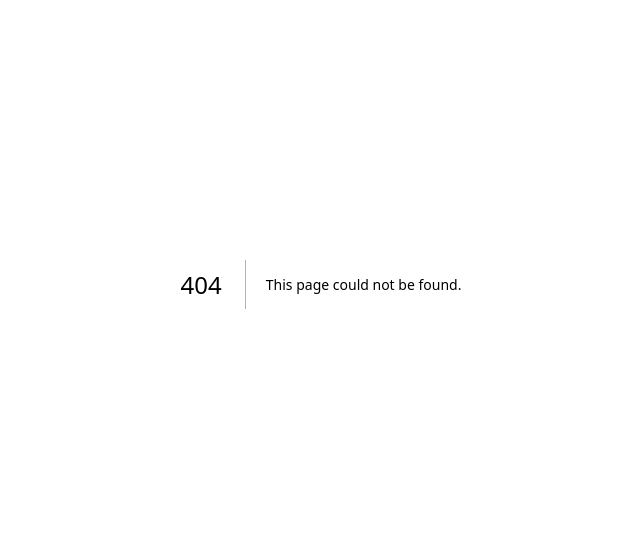
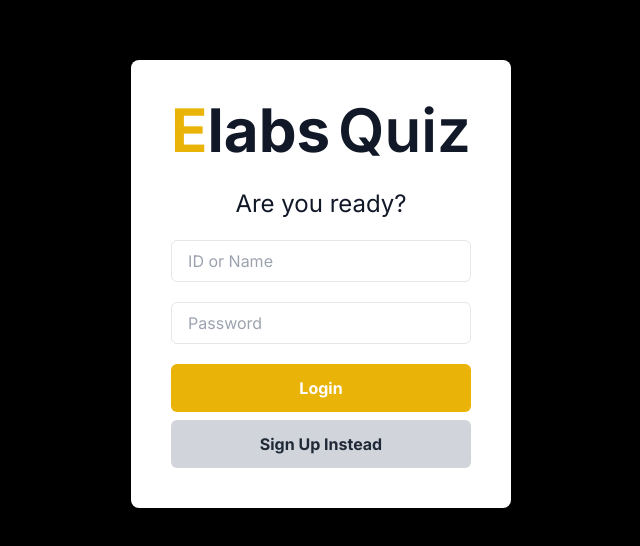
Before and after one commit to AadiXC0DE/Elabs-Quiz, a Next.js app in the folder client/: page /login in a window 1280 px wide. Before the commit this address had no page. Shown: the part 116-662 px from the top of the page, without its empty margins (319-959 px from the left). Built offline with nearby package versions, Linux system fonts and the light colour scheme.

Commit message:
created login page

```diff
--- a/client/src/app/admin/page.jsx
+++ b/client/src/app/admin/page.jsx
@@ -1,5 +1,6 @@
 "use client";
-import { useState } from "react";
+import React, { useState } from "react";
+import axios from "axios";
 import { useRouter } from "next/navigation";
 
 export default function Admin() {
@@ -9,18 +10,19 @@ export default function Admin() {
 
   const handleSubmit = async (event) => {
     event.preventDefault();
-    // Replace the URL with the URL of your Express server
-    const res = await fetch("http://localhost:3000/api/v1/quiz/admin/login", {
-      method: "POST",
-      headers: {
-        "Content-Type": "application/json",
-      },
-      body: JSON.stringify({ id, password }),
-    });
-    if (res.ok) {
-      router.push("/admin/addQuestion");
-    } else {
-      // Handle error
+    try {
+      const res = await axios.post("http://localhost:5000/api/v1/quiz/login", {
+        uid: id,
+        pwd: password,
+      });
+
+      if (res.status === 200) {
+        router.push("/admin/addQuestion");
+        alert("Authentication successful, redirecting...");
+      }
+    } catch (error) {
+      console.error(error);
+      alert("Authentication failed");
     }
   };
 
@@ -30,7 +32,7 @@ export default function Admin() {
       <form onSubmit={handleSubmit}>
         <label htmlFor="id">ID:</label>
         <input
-          type="text"
+          type="number"
           id="id"
           value={id}
           onChange={(event) => setId(event.target.value)}
--- /dev/null
+++ b/client/src/app/login/page.jsx
@@ -0,0 +1,104 @@
+"use client";
+import { useState } from "react";
+import axios from "axios";
+import { useRouter } from "next/navigation";
+
+const LoginPage = () => {
+  const [isSignUp, setIsSignUp] = useState(false);
+  const [id, setId] = useState("");
+  const [name, setName] = useState("");
+  const [password, setPassword] = useState("");
+  const router = useRouter();
+
+  const handleSubmit = async (event) => {
+    event.preventDefault();
+    try {
+      let endpoint = isSignUp ? "/api/v1/quiz/signup" : "/api/v1/quiz/login";
+
+      const res = await axios.post(endpoint, {
+        uid: id,
+        pwd: password,
+        name: name,
+      });
+
+      if (res.status === 200) {
+        router.push("/admin/addQuestion");
+        alert("Authentication successful, redirecting...");
+      }
+    } catch (error) {
+      console.error(error);
+      alert("Authentication failed");
+    }
+  };
+
+  const toggleSignUp = () => {
+    setIsSignUp(!isSignUp);
+    setId("");
+    setName("");
+    setPassword("");
+  };
+
+  return (
+    <div className="min-h-screen bg-black flex items-center justify-center">
+      <div className="bg-white rounded-lg p-10 shadow-lg max-w-xl">
+        <div className="flex flex-col items-center justify-center mb-5">
+          <div className="flex items-center mb-2">
+            <h1 className="text-6xl font-bold text-gray-900 mr-2">
+              <span className="text-yellow-500">E</span>labs
+            </h1>
+            <h2 className="text-6xl font-semibold text-gray-900">Quiz</h2>
+          </div>
+        </div>
+        <p className="text-2xl text-gray-900 mb-5 text-center">
+          {isSignUp ? "Sign Up" : "Are you ready?"}
+        </p>
+        <form onSubmit={handleSubmit}>
+          <div className="mb-5">
+            <input
+              type="number"
+              className="w-full py-2 px-4 rounded-md border focus:outline-none focus:border-yellow-500"
+              placeholder={isSignUp ? "ID" : "ID or Name"}
+              value={id}
+              onChange={(event) => setId(event.target.value)}
+            />
+          </div>
+          {isSignUp && (
+            <div className="mb-5">
+              <input
+                type="text"
+                className="w-full py-2 px-4 rounded-md border focus:outline-none focus:border-yellow-500"
+                placeholder="Name"
+                value={name}
+                onChange={(event) => setName(event.target.value)}
+              />
+            </div>
+          )}
+          <div className="mb-5">
+            <input
+              type="password"
+              className="w-full py-2 px-4 rounded-md border focus:outline-none focus:border-yellow-500"
+              placeholder="Password"
+              value={password}
+              onChange={(event) => setPassword(event.target.value)}
+            />
+          </div>
+          <button
+            type="submit"
+            className="w-full bg-yellow-500 hover:bg-yellow-600 transition-colors duration-300 rounded-md py-3 text-center text-white font-bold mb-2"
+          >
+            {isSignUp ? "Sign Up" : "Login"}
+          </button>
+          <button
+            type="button"
+            onClick={toggleSignUp}
+            className="w-full bg-gray-300 hover:bg-gray-400 transition-colors duration-300 rounded-md py-3 text-center text-gray-800 font-bold"
+          >
+            {isSignUp ? "Login Instead" : "Sign Up Instead"}
+          </button>
+        </form>
+      </div>
+    </div>
+  );
+};
+
+export default LoginPage;
--- a/client/src/app/page.js
+++ b/client/src/app/page.js
@@ -30,7 +30,7 @@ export default function HomePage() {
         <p className="text-2xl text-gray-900 mb-5 text-center">
           Are you ready?
         </p>
-        <Link legacyBehavior href="/quiz">
+        <Link legacyBehavior href="/login">
           <a className="block w-full bg-yellow-500 hover:bg-yellow-600 transition-colors duration-300 rounded-md py-3 text-center text-white font-bold">
             Start Quiz
           </a>
```
